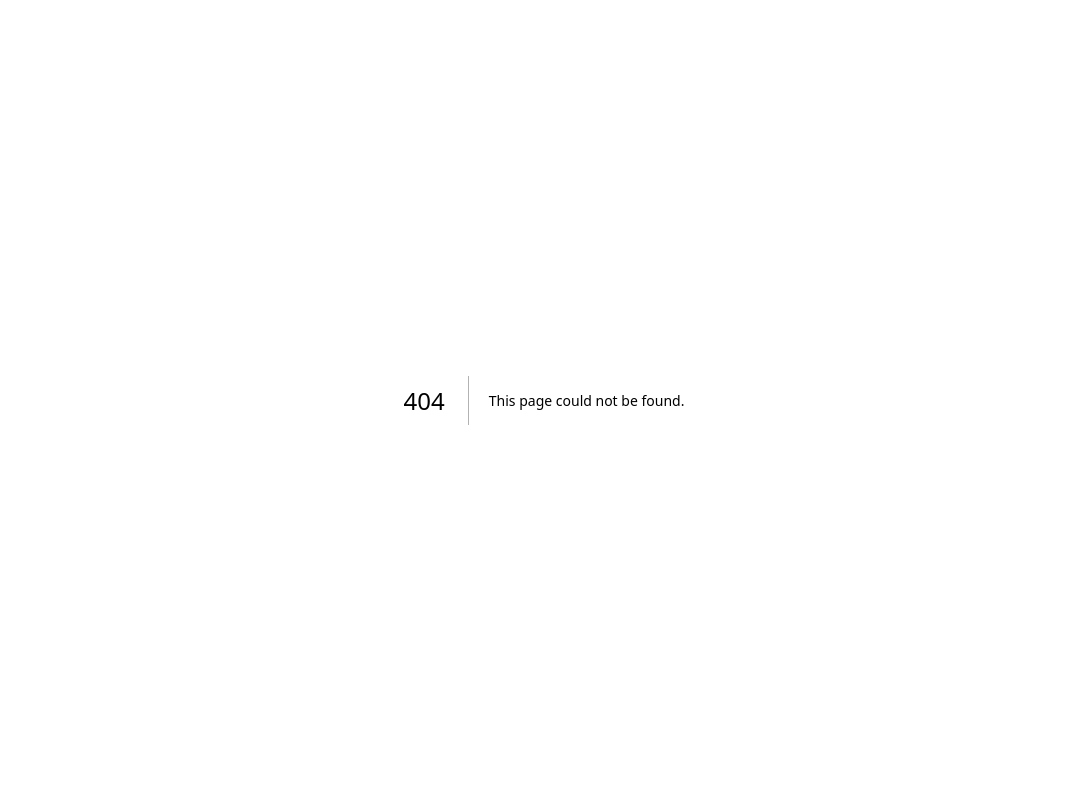
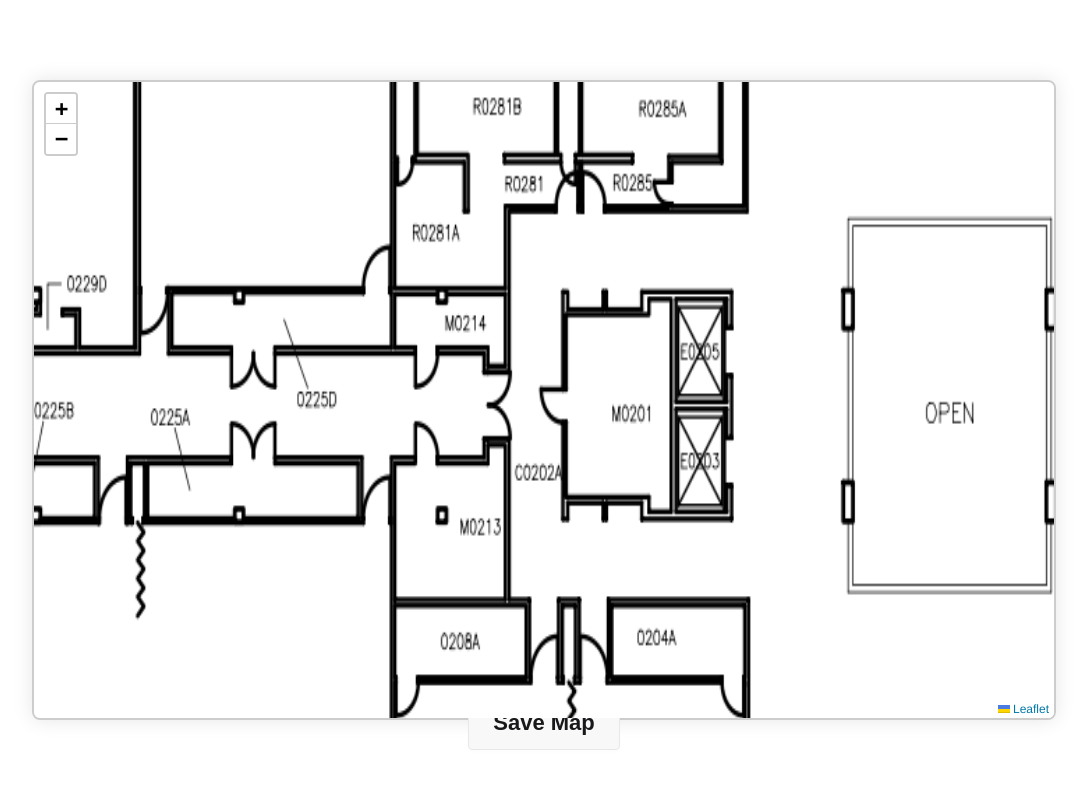
Before and after one commit to jhsotoglz/iowa_state, a Next.js app: page /adminMap in a window 1280 px wide. Before the commit this address had no page. Shown: the top 788 px of the page, without its empty margins (96-1183 px from the left). Built offline with nearby package versions, Linux system fonts and the light colour scheme.

Commit message:
map that admin can edit

```diff
--- a/package.json
+++ b/package.json
@@ -9,14 +9,17 @@
     "lint": "eslint"
   },
   "dependencies": {
+    "leaflet": "^1.9.4",
     "mongodb": "^6.20.0",
     "next": "15.5.4",
     "react": "19.1.0",
-    "react-dom": "19.1.0"
+    "react-dom": "19.1.0",
+    "react-leaflet": "^5.0.0"
   },
   "devDependencies": {
     "@eslint/eslintrc": "^3",
     "@tailwindcss/postcss": "^4",
+    "@types/leaflet": "^1.9.21",
     "@types/node": "^20",
     "@types/react": "^19",
     "@types/react-dom": "^19",
--- /dev/null
+++ b/src/app/adminMap/page.tsx
@@ -0,0 +1,52 @@
+"use client";
+import dynamic from "next/dynamic";
+
+const FloorMap = dynamic(() => import("../frontend_components/floor_map"), {
+  ssr: false,
+});
+
+export default function adminMap() {
+  return (
+    <div
+      style={{
+        display: "flex",
+        justifyContent: "center",
+        alignItems: "center",
+        height: "100vh",
+        width: "100vw",
+      }}
+    >
+      <div
+        style={{
+          width: "80vw",
+          height: "80vh",
+          border: "2px solid #ccc",
+          borderRadius: "8px",
+          overflow: "hidden",
+          boxShadow: "0 0 20px rgba(0,0,0,0.1)",
+        }}
+      >
+        <FloorMap
+          imageUrl="/isu_floor.png"
+          width={3000}
+          height={1800}
+          companies={["Company 1", "Company 2", "Company 3", "Company 4"]}
+        />
+      </div>
+      <div
+        style={{
+          position: "absolute",
+          bottom: 10,
+          padding: 40,
+        }}
+      >
+        <button
+          className="btn btn-xs sm:btn-sm md:btn-md lg:btn-lg xl:btn-xl"
+          onClick={() => alert("Map saved!")}
+        >
+          Save Map
+        </button>
+      </div>
+    </div>
+  );
+}
--- /dev/null
+++ b/src/app/frontend_components/floor_map.tsx
@@ -0,0 +1,105 @@
+"use client";
+
+import { useState, useEffect } from "react";
+import { MapContainer, ImageOverlay, Marker, Popup } from "react-leaflet";
+import L, { LatLng } from "leaflet";
+import "leaflet/dist/leaflet.css";
+
+interface FloorMapProps {
+  imageUrl: string;
+  width: number;
+  height: number;
+  companies?: string[];
+}
+
+interface MarkerData {
+  position: L.LatLng;
+  text: string;
+}
+
+const markerIcon = new L.Icon({
+  iconUrl: "https://unpkg.com/leaflet@1.9.4/dist/images/marker-icon.png",
+  iconSize: [25, 41],
+  iconAnchor: [12, 41],
+  popupAnchor: [0, -41],
+  shadowUrl: "https://unpkg.com/leaflet@1.9.4/dist/images/marker-shadow.png",
+  shadowSize: [41, 41],
+});
+
+const FloorMap: React.FC<FloorMapProps> = ({ imageUrl, width, height, companies = [] }) => {
+  if (!width || !height) {
+    return <p>Loading floor map...</p>;
+  }
+
+  const bounds: L.LatLngBoundsExpression = [
+    [0, 0],
+    [height, width],
+  ];
+
+  const center: L.LatLngExpression = [height / 2, width / 2];
+  const [markers, setMarkers] = useState<MarkerData[]>([]);
+
+useEffect(() => {
+  if (companies.length > 0) {
+    const generatedMarkers = companies.map((name) => {
+      const x = Math.random() * width;
+      const y = Math.random() * height;
+      return {
+        position: new L.LatLng(y, x),
+        text: name,
+      };
+    });
+    setMarkers(generatedMarkers);
+  }
+}, [companies, width, height]);
+
+
+  const handleDragEnd = (index: number, newPos: LatLng) => {
+    setMarkers((prev) => {
+      const updated = [...prev];
+      updated[index].position = newPos;
+      return updated;
+    });
+  };
+
+return (
+  <div style={{ height: "100%", width: "100%" }}>
+    <MapContainer
+      crs={L.CRS.Simple}
+      center={center}
+      zoom={0}
+      minZoom={-4}
+      maxZoom={2}
+      style={{
+        height: "100%",
+        width: "100%",
+        background: "#eaeaea", // optional fallback background
+      }}
+    >
+      <ImageOverlay url={imageUrl} bounds={bounds} />
+      {markers.map((m, i) => (
+        <Marker
+          key={i}
+          position={m.position}
+          icon={markerIcon}
+          draggable
+          autoPan
+          eventHandlers={{
+            dragend: (e) => {
+              const newLatLng = e.target.getLatLng();
+              handleDragEnd(i, newLatLng);
+            },
+          }}
+        >
+          <Popup>
+            <b>{m.text}</b>
+          </Popup>
+        </Marker>
+      ))}
+    </MapContainer>
+  </div>
+);
+
+};
+
+export default FloorMap;
```
Also changed, not shown: public/isu_floor.png (added), 1 other file (tests, documents, lock files or other folders).
